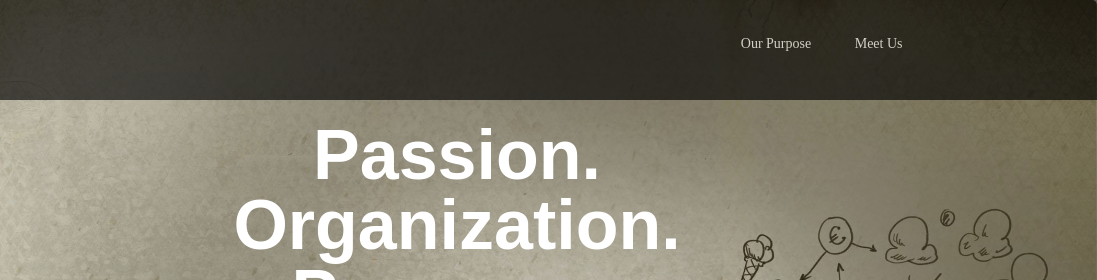
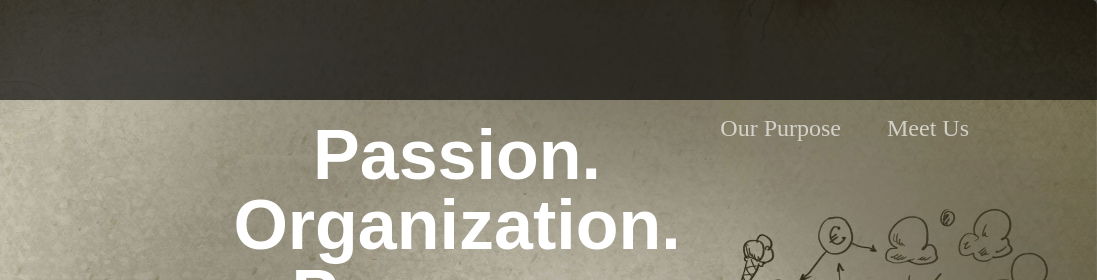
Before and after one commit to afleischer/flow-ww.github.io, a website with bundled scripts: page index.html in a window 1280 px wide. Shown: the top 280 px of the page, 183-1280 px from the left. Built offline with nearby package versions, Linux system fonts and the light colour scheme; a script that the page names is missing; files whose address does not match are found by name.

Commit message:
nav bar fix

```diff
--- a/css/flow-ww.webflow.css
+++ b/css/flow-ww.webflow.css
@@ -317,6 +317,11 @@ blockquote {
   color: white;
   padding-left: 55%;
   font-family: amaranth;
+
+      float: right;
+    padding-right: 10vw;
+    padding-top: 50px;
+    font-size: 24px;
 }
 
 .nav-link {
```
